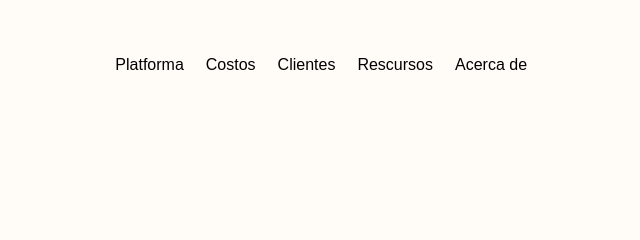
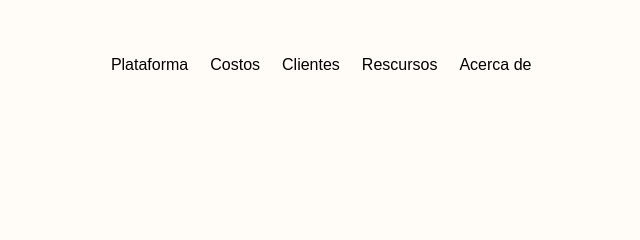
Before and after one commit to christianarzaluz/matcha, a plain HTML site: page index.html in a window 1280 px wide. Shown: the top 240 px of the page, 347-987 px from the left. Drawn offline with Linux system fonts and the light colour scheme.

Commit message:
cambios en la barra de navegacion

```diff
--- a/index.html
+++ b/index.html
@@ -14,7 +14,7 @@
     </a>
     <nav class="navbar">
       <ul>
-        <li>Platforma</li>
+        <li>Plataforma</li>
         <li>Costos</li>
         <li>Clientes</li>
         <li>Rescursos</li>
```
